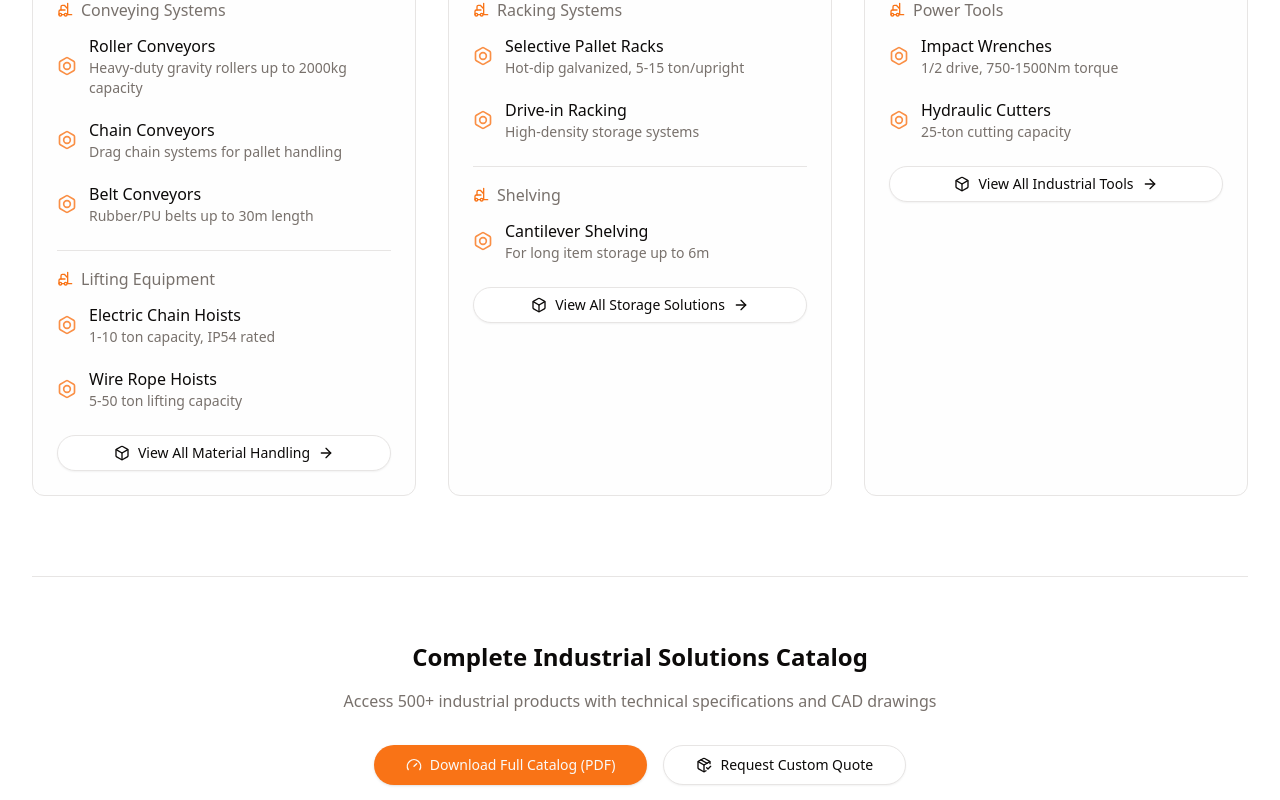
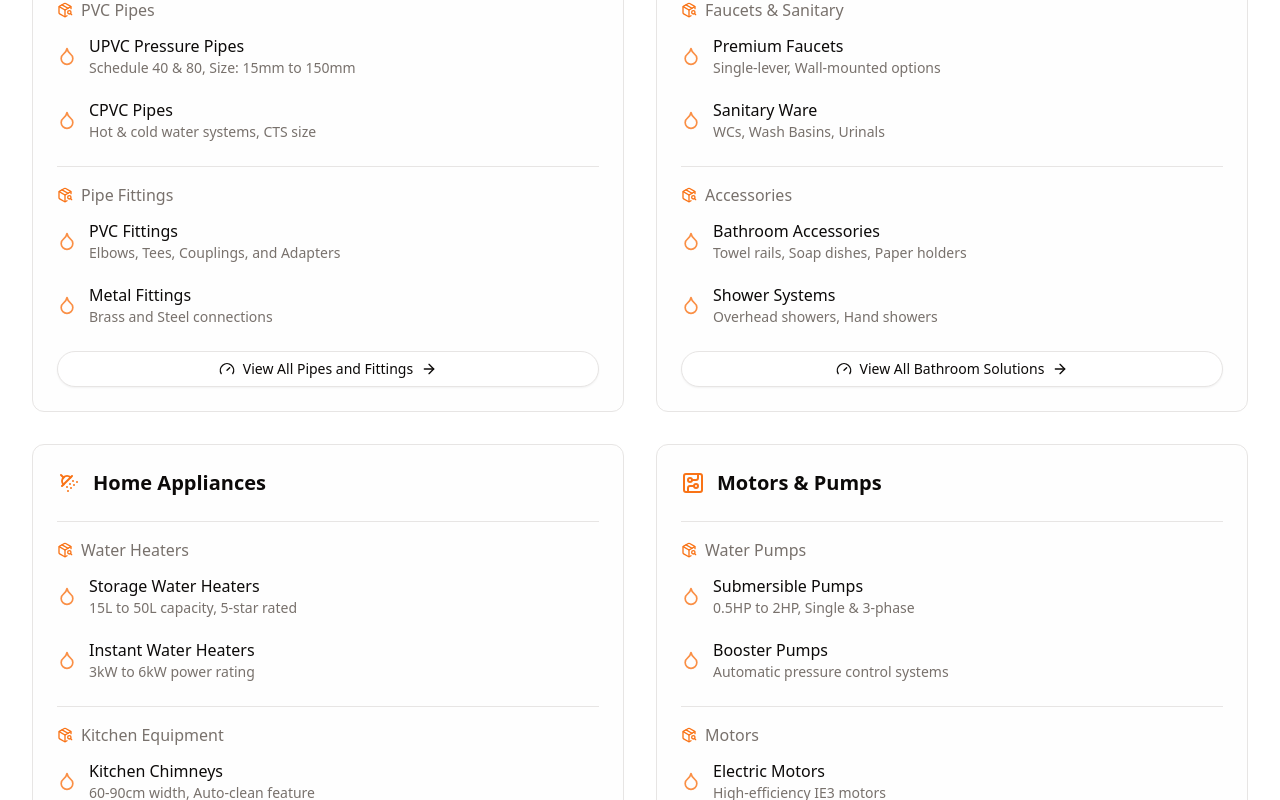
Before and after one commit to Souravvmishra/anish-web, a Next.js app: page / in a window 1280 px wide. Shown: the part 3080-3880 px from the top of the page. Built offline with nearby package versions, Linux system fonts and the light colour scheme; a web font is replaced by a local one.

Commit message:
humaised

```diff
--- a/src/components/main/products-we-offer.tsx
+++ b/src/components/main/products-we-offer.tsx
@@ -1,14 +1,12 @@
-// ProductsWeOffer.tsx
 import { Button } from "@/components/ui/button";
 import {
     ArrowRight,
-    Bolt,
-    Box,
-    BriefcaseConveyorBelt,
-    Forklift,
+    Droplet,
+    ShowerHead,
+    CircuitBoard,
     Gauge,
     PackageSearch,
-    Warehouse,
+    Bath,
     Wrench
 } from "lucide-react";
 import Link from "next/link";
@@ -33,106 +31,152 @@ type ProductCategory = {
 export const ProductsWeOffer = () => {
     const productCategories: ProductCategory[] = [
         {
-            category: "Material Handling",
-            icon: <BriefcaseConveyorBelt className="w-6 h-6 text-primary" />,
-            link: "/material-handling",
+            category: "Pipes and Fittings",
+            icon: <Wrench className="w-6 h-6 text-primary" />,
+            link: "/products-we-deal",
             subcategories: [
                 {
-                    name: "Conveying Systems",
+                    name: "PVC Pipes",
                     products: [
                         {
-                            id: "mh-01",
-                            name: "Roller Conveyors",
-                            description: "Heavy-duty gravity rollers up to 2000kg capacity",
-                            link: "/products/mh-01"
+                            id: "pf-01",
+                            name: "UPVC Pressure Pipes",
+                            description: "Schedule 40 & 80, Size: 15mm to 150mm",
+                            link: "/products/pf-01"
                         },
                         {
-                            id: "mh-02",
-                            name: "Chain Conveyors",
-                            description: "Drag chain systems for pallet handling",
-                            link: "/products/mh-02"
-                        },
-                        {
-                            id: "mh-03",
-                            name: "Belt Conveyors",
-                            description: "Rubber/PU belts up to 30m length",
-                            link: "/products/mh-03"
+                            id: "pf-02",
+                            name: "CPVC Pipes",
+                            description: "Hot & cold water systems, CTS size",
+                            link: "/products/pf-02"
                         }
                     ]
                 },
                 {
-                    name: "Lifting Equipment",
+                    name: "Pipe Fittings",
                     products: [
                         {
-                            id: "mh-04",
-                            name: "Electric Chain Hoists",
-                            description: "1-10 ton capacity, IP54 rated",
-                            link: "/products/mh-04"
+                            id: "pf-03",
+                            name: "PVC Fittings",
+                            description: "Elbows, Tees, Couplings, and Adapters",
+                            link: "/products/pf-03"
                         },
                         {
-                            id: "mh-05",
-                            name: "Wire Rope Hoists",
-                            description: "5-50 ton lifting capacity",
-                            link: "/products/mh-05"
+                            id: "pf-04",
+                            name: "Metal Fittings",
+                            description: "Brass and Steel connections",
+                            link: "/products/pf-04"
                         }
                     ]
                 }
             ]
         },
         {
-            category: "Storage Solutions",
-            icon: <Warehouse className="w-6 h-6 text-primary" />,
-            link: "/storage-solutions",
+            category: "Bathroom Solutions",
+            icon: <Bath className="w-6 h-6 text-primary" />,
+            link: "/products-we-deal",
             subcategories: [
                 {
-                    name: "Racking Systems",
+                    name: "Faucets & Sanitary",
                     products: [
                         {
-                            id: "ss-01",
-                            name: "Selective Pallet Racks",
-                            description: "Hot-dip galvanized, 5-15 ton/upright",
-                            link: "/products/ss-01"
+                            id: "bs-01",
+                            name: "Premium Faucets",
+                            description: "Single-lever, Wall-mounted options",
+                            link: "/products/bs-01"
                         },
                         {
-                            id: "ss-02",
-                            name: "Drive-in Racking",
-                            description: "High-density storage systems",
-                            link: "/products/ss-02"
+                            id: "bs-02",
+                            name: "Sanitary Ware",
+                            description: "WCs, Wash Basins, Urinals",
+                            link: "/products/bs-02"
                         }
                     ]
                 },
                 {
-                    name: "Shelving",
+                    name: "Accessories",
                     products: [
                         {
-                            id: "ss-03",
-                            name: "Cantilever Shelving",
-                            description: "For long item storage up to 6m",
-                            link: "/products/ss-03"
+                            id: "bs-03",
+                            name: "Bathroom Accessories",
+                            description: "Towel rails, Soap dishes, Paper holders",
+                            link: "/products/bs-03"
+                        },
+                        {
+                            id: "bs-04",
+                            name: "Shower Systems",
+                            description: "Overhead showers, Hand showers",
+                            link: "/products/bs-04"
                         }
                     ]
                 }
             ]
         },
         {
-            category: "Industrial Tools",
-            icon: <Wrench className="w-6 h-6 text-primary" />,
-            link: "/industrial-tools",
+            category: "Home Appliances",
+            icon: <ShowerHead className="w-6 h-6 text-primary" />,
+            link: "/products-we-deal",
             subcategories: [
                 {
-                    name: "Power Tools",
+                    name: "Water Heaters",
                     products: [
                         {
-                            id: "it-01",
-                            name: "Impact Wrenches",
-                            description: "1/2 drive, 750-1500Nm torque",
-              link: "/products/it-01"
-            },
+                            id: "ha-01",
+                            name: "Storage Water Heaters",
+                            description: "15L to 50L capacity, 5-star rated",
+                            link: "/products/ha-01"
+                        },
                         {
-                            id: "it-02",
-                            name: "Hydraulic Cutters",
-                            description: "25-ton cutting capacity",
-                            link: "/products/it-02"
+                            id: "ha-02",
+                            name: "Instant Water Heaters",
+                            description: "3kW to 6kW power rating",
+                            link: "/products/ha-02"
+                        }
+                    ]
+                },
+                {
+                    name: "Kitchen Equipment",
+                    products: [
+                        {
+                            id: "ha-03",
+                            name: "Kitchen Chimneys",
+                            description: "60-90cm width, Auto-clean feature",
+                            link: "/products/ha-03"
+                        }
+                    ]
+                }
+            ]
+        },
+        {
+            category: "Motors & Pumps",
+            icon: <CircuitBoard className="w-6 h-6 text-primary" />,
+            link: "/products-we-deal",
+            subcategories: [
+                {
+                    name: "Water Pumps",
+                    products: [
+                        {
+                            id: "mp-01",
+                            name: "Submersible Pumps",
+                            description: "0.5HP to 2HP, Single & 3-phase",
+                            link: "/products/mp-01"
+                        },
+                        {
+                            id: "mp-02",
+                            name: "Booster Pumps",
+                            description: "Automatic pressure control systems",
+                            link: "/products/mp-02"
+                        }
+                    ]
+                },
+                {
+                    name: "Motors",
+                    products: [
+                        {
+                            id: "mp-03",
+                            name: "Electric Motors",
+                            description: "High-efficiency IE3 motors",
+                            link: "/products/mp-03"
                         }
                     ]
                 }
@@ -145,8 +189,8 @@ export const ProductsWeOffer = () => {
             <div className="container px-4 mx-auto">
                 <div className="max-w-3xl mx-auto text-center">
                     <div className="inline-flex items-center gap-2 px-6 py-2 text-sm border rounded-full text-muted-foreground bg-muted">
-                        <PackageSearch className="w-4 h-4 text-primary" />
-                        Industrial Equipment Catalog
+                        <Droplet className="w-4 h-4 text-primary" />
+                        Plumbing Solutions Catalog
                     </div>
 
                     <h2 className="mt-8 text-3xl font-bold tracking-tight sm:text-4xl lg:text-5xl">
@@ -159,7 +203,7 @@ export const ProductsWeOffer = () => {
                 </div>
 
                 {/* Products Grid */}
-                <div className="mt-16 grid gap-8 sm:grid-cols-2 lg:grid-cols-3">
+                <div className="mt-16 grid gap-8 sm:grid-cols-2 lg:grid-cols-2">
                     {productCategories.map((category) => (
                         <div
                             key={category.category}
@@ -174,7 +218,7 @@ export const ProductsWeOffer = () => {
                                 {category.subcategories.map((subcategory) => (
                                     <div key={subcategory.name} className="border-t pt-4">
                                         <div className="flex items-center gap-2 text-muted-foreground mb-3">
-                                            <Forklift className="w-4 h-4 text-primary" />
+                                            <PackageSearch className="w-4 h-4 text-primary" />
                                             <h4 className="font-medium">{subcategory.name}</h4>
                                         </div>
 
@@ -186,7 +230,7 @@ export const ProductsWeOffer = () => {
                                                         className="flex items-center gap-3 p-2 -m-2 rounded-lg hover:bg-muted/30 transition-colors"
                                                     >
                                                         <div className="flex-shrink-0">
-                                                            <Bolt className="w-5 h-5 text-primary/80" />
+                                                            <Droplet className="w-5 h-5 text-primary/80" />
                                                         </div>
                                                         <div>
                                                             <div className="font-medium">{product.name}</div>
@@ -208,7 +252,7 @@ export const ProductsWeOffer = () => {
                                 asChild
                             >
                                 <Link href={category.link}>
-                                    <Box className="w-4 h-4" />
+                                    <Gauge className="w-4 h-4" />
                                     View All {category.category}
                                     <ArrowRight className="w-4 h-4" />
                                 </Link>
@@ -221,16 +265,16 @@ export const ProductsWeOffer = () => {
                 <div className="mt-20 text-center border-t pt-16">
                     <div className="max-w-2xl mx-auto">
                         <h3 className="text-2xl font-semibold">
-                            Complete Industrial Solutions Catalog
+                            Complete Plumbing Solutions Catalog
                         </h3>
                         <p className="mt-4 text-muted-foreground">
-                            Access 500+ industrial products with technical specifications and CAD drawings
+                            Access our full range of plumbing products with technical specifications
                         </p>
 
                         <div className="mt-8 flex flex-col gap-4 sm:flex-row sm:justify-center">
                             <Button size="lg" className="rounded-full px-8 gap-2" asChild>
                                 <Link href="/products">
-                                    <Gauge className="w-5 h-5" />
+                                    <Droplet className="w-5 h-5" />
                                     Download Full Catalog (PDF)
                                 </Link>
                             </Button>
@@ -243,5 +287,4 @@ export const ProductsWeOffer = () => {
     );
 };
 
-
 export default ProductsWeOffer;
--- a/src/data/products.ts
+++ b/src/data/products.ts
@@ -9,6 +9,7 @@ export interface Product {
 
 export interface BrandProductGroup {
     brand: string;
+    logo : string;
     categories: {
         category: string;
         items: Product[];
@@ -18,6 +19,7 @@ export interface BrandProductGroup {
 export const hindwareProducts: BrandProductGroup[] = [
     {
         brand: "Hindware",
+        logo: "https://www.anishenterprises.in/wp-content/uploads/2018/08/Hindware.jpg",
         categories: [
             {
                 category: "Water Closets",
```
Also changed, not shown: src/app/products-we-deal/page.tsx (+24 -23 lines), src/data/aashirwadProducts.ts (+2 -16 lines), src/data/american_standard.ts (+2 -16 lines), src/data/finolex.ts (+4 -16 lines), src/data/grohe_faucets.ts (+2 -16 lines), src/data/spykar_cera.ts (+2 -16 lines).
